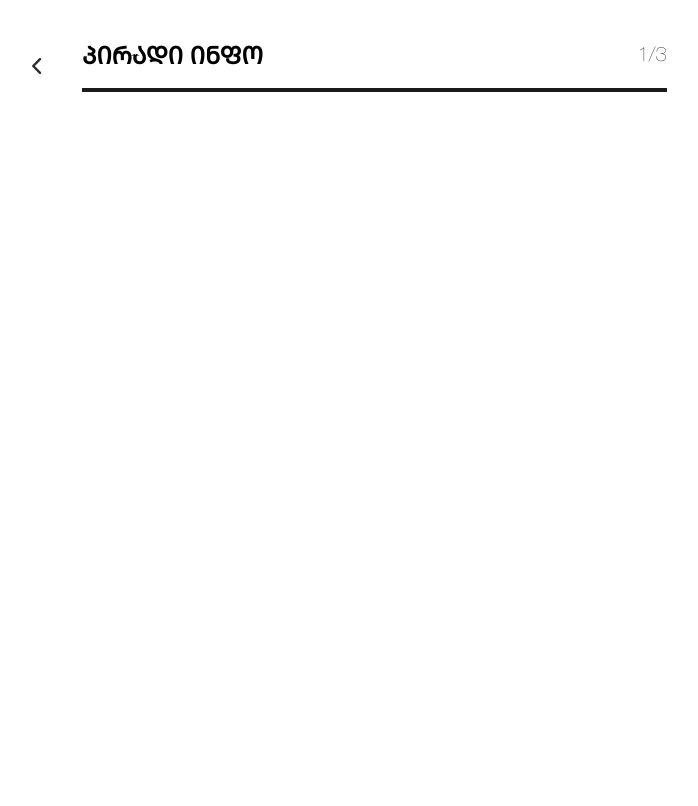
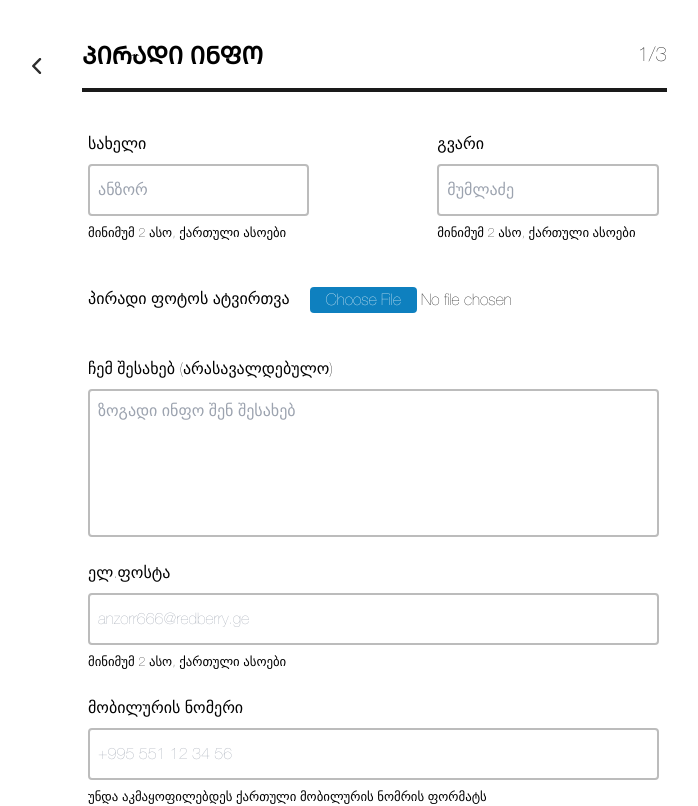
Before and after one commit to teonateona12/redberry, a React (Create React App) app: page /personal in a window 1280 px wide. Shown: the top 806 px of the page, without its empty margins (24-722 px from the left). Built offline with nearby package versions, Linux system fonts and the light colour scheme.

Commit message:
style: work with personal information page

```diff
--- a/src/pages/personal/Personal.tsx
+++ b/src/pages/personal/Personal.tsx
@@ -5,6 +5,75 @@ const Personal = () => {
   return (
     <div className="w-7/12">
       <PageInformation info={{ text: "ᲞᲘᲠᲐᲓᲘ ᲘᲜᲤᲝ", number: "1" }} />
+      <form className="pl-28 pr-16 flex flex-col gap-6">
+        <div className="flex  gap-32">
+          <div className="flex flex-col gap-2 w-full">
+            <label>სახელი</label>
+            <input
+              className="px-2 py-3 w-full border-2 border-[#BCBCBC] rounded"
+              placeholder="ანზორ"
+            ></input>
+            <small className="font-light color-[#2E2E2E]">
+              მინიმუმ 2 ასო, ქართული ასოები
+            </small>
+          </div>
+
+          <div className="flex flex-col gap-2 w-full">
+            <label>გვარი</label>
+            <input
+              className="px-2 py-3 w-full border-2	border-[#BCBCBC] rounded"
+              placeholder="მუმლაძე"
+            ></input>
+            <small className="font-light color-[#2E2E2E]">
+              მინიმუმ 2 ასო, ქართული ასოები
+            </small>
+          </div>
+        </div>
+
+        <div className="flex my-5 gap-5">
+          <p>პირადი ფოტოს ატვირთვა</p>
+          <input
+            className="file:bg-[#0E80BF] file:border-0 file:px-4 file:rounded file:text-white"
+            type="file"
+            placeholder="ატვირთვა"
+          ></input>
+        </div>
+
+        <div className="flex flex-col gap-2">
+          <label>ჩემ შესახებ (არასავალდებულო)</label>
+          <input
+            className="w-full pl-2 pt-2 pb-28 border-2 border-[#BCBCBC] rounded"
+            placeholder="ზოგადი ინფო შენ შესახებ"
+          ></input>
+        </div>
+
+        <div className="flex flex-col gap-2">
+          <label>ელ.ფოსტა</label>
+          <input
+            className="px-2 py-3 w-full border-2	border-[#BCBCBC] rounded"
+            placeholder="anzorr666@redberry.ge"
+          ></input>
+          <small className="font-light color-[#2E2E2E]">
+            მინიმუმ 2 ასო, ქართული ასოები
+          </small>
+        </div>
+
+        <div className="flex flex-col gap-2">
+          <label>მობილურის ნომერი</label>
+          <input
+            className="px-2 py-3 w-full border-2	border-[#BCBCBC] rounded"
+            placeholder="+995 551 12 34 56"
+          ></input>
+          <small className="font-light color-[#2E2E2E]">
+            უნდა აკმაყოფილებდეს ქართული მობილურის ნომრის ფორმატს
+          </small>
+        </div>
+        <div className="flex justify-end mt-24">
+          <button className="bg-[#6B40E3] px-3 py-2 text-white rounded">
+            ᲨᲔᲛᲓᲔᲒᲘ
+          </button>
+        </div>
+      </form>
     </div>
   );
 };
```
